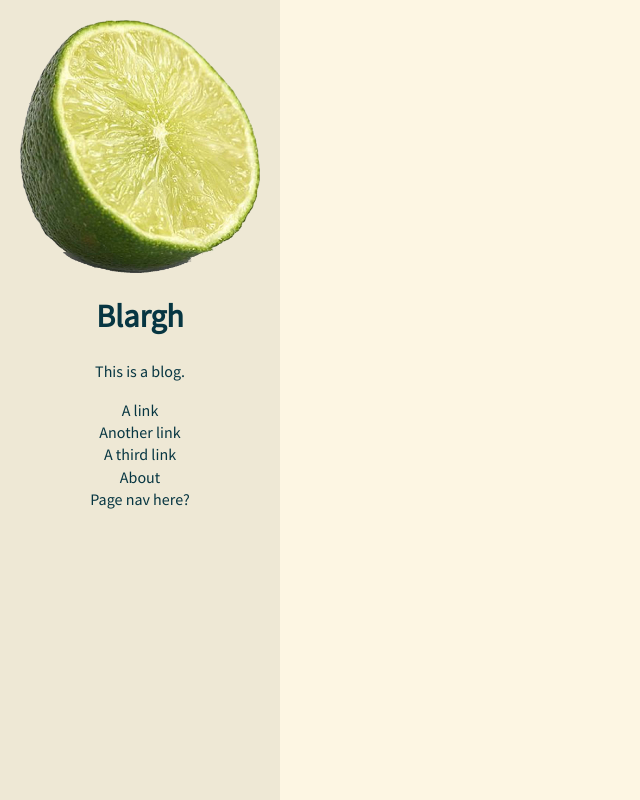
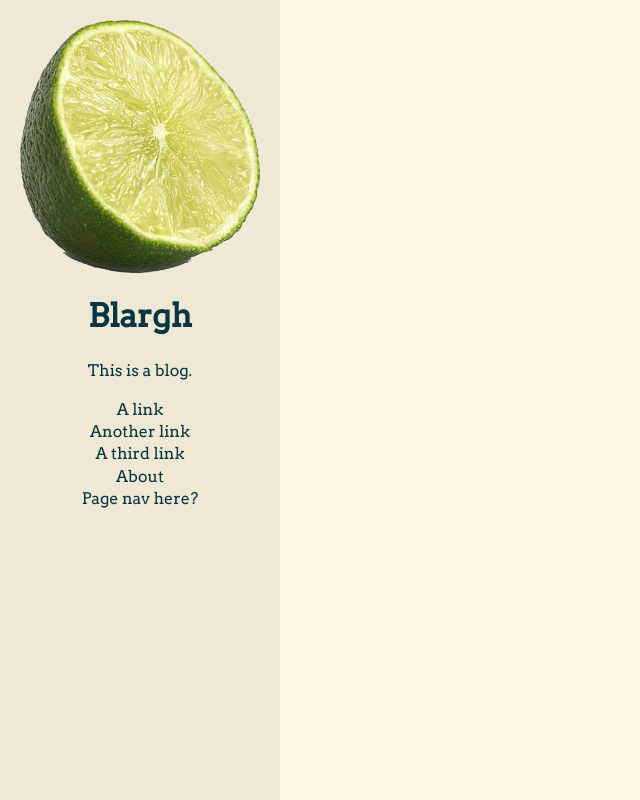
Before and after one commit to dbordak/pyblog, a Python web app: template templates/index.html in a window 1280 px wide. Shown: the whole page, without its empty margins (0-640 px from the left). Run offline with Jinja, Linux system fonts and the light colour scheme; the template is opened without the code that fills it, so the values that code supplies are empty; some libraries are stand-ins or nearby versions.

Commit message:
Minor CSS change

```diff
--- a/static/stylesheets/main.css
+++ b/static/stylesheets/main.css
@@ -100,7 +100,7 @@ textarea {
 body {
     color: #073642;
     background: #fdf6e3;
-    font-family: 'Source Sans Pro', sans-serif;
+    font-family: 'Arvo', sans-serif;
 }
 
 aside {
--- a/templates/index.html
+++ b/templates/index.html
@@ -12,7 +12,7 @@
 
         <!-- Place favicon.ico and apple-touch-icon.png in the root directory -->
 
-        <link href='http://fonts.googleapis.com/css?family=Source+Sans+Pro' rel='stylesheet'>
+        <link href='http://fonts.googleapis.com/css?family=Arvo' rel='stylesheet'>
         <link rel="stylesheet" href="/css/normalize.css">
         <link rel="stylesheet" href="/css/main.css">
         <script src="/js/vendor/modernizr-2.6.2.min.js"></script>
```
